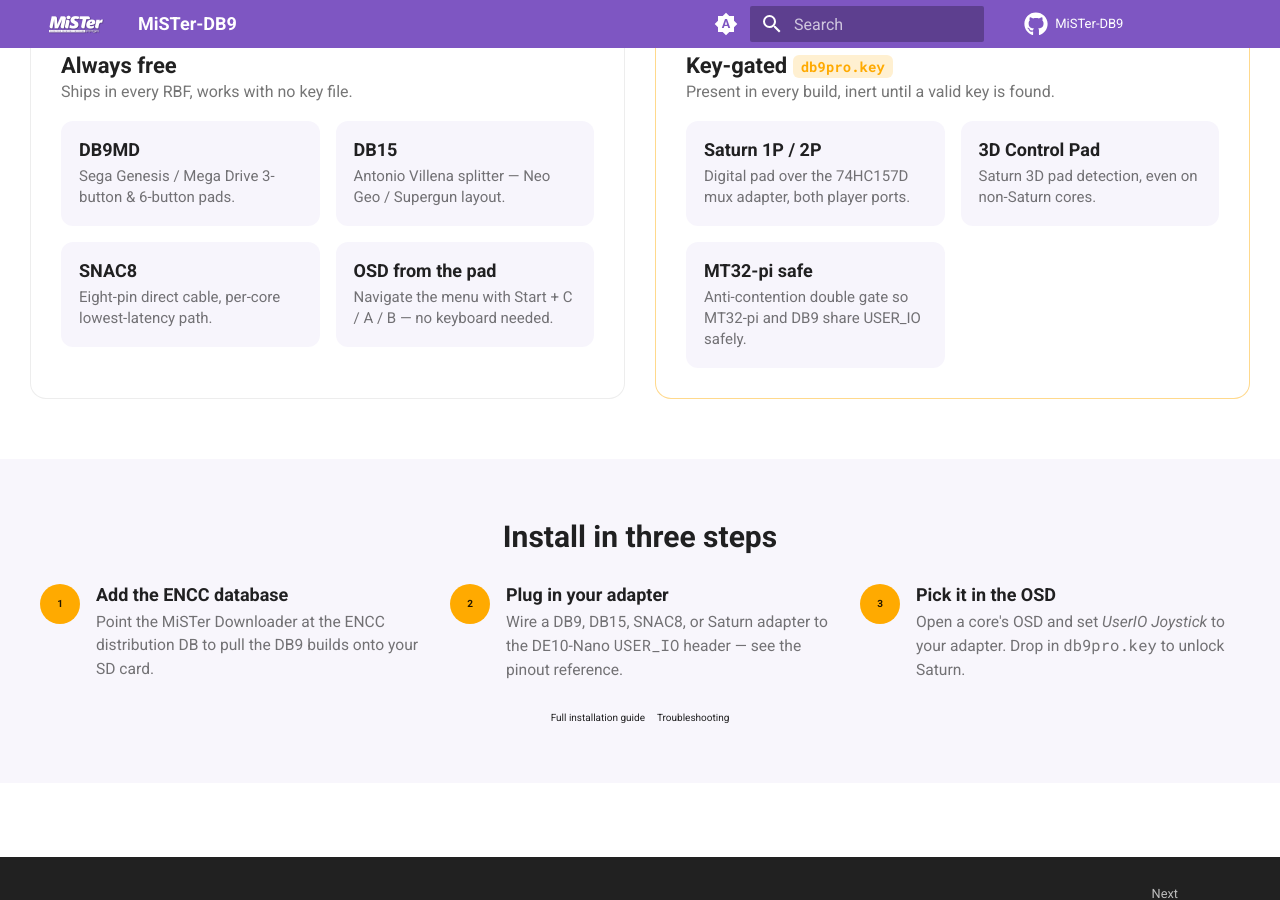
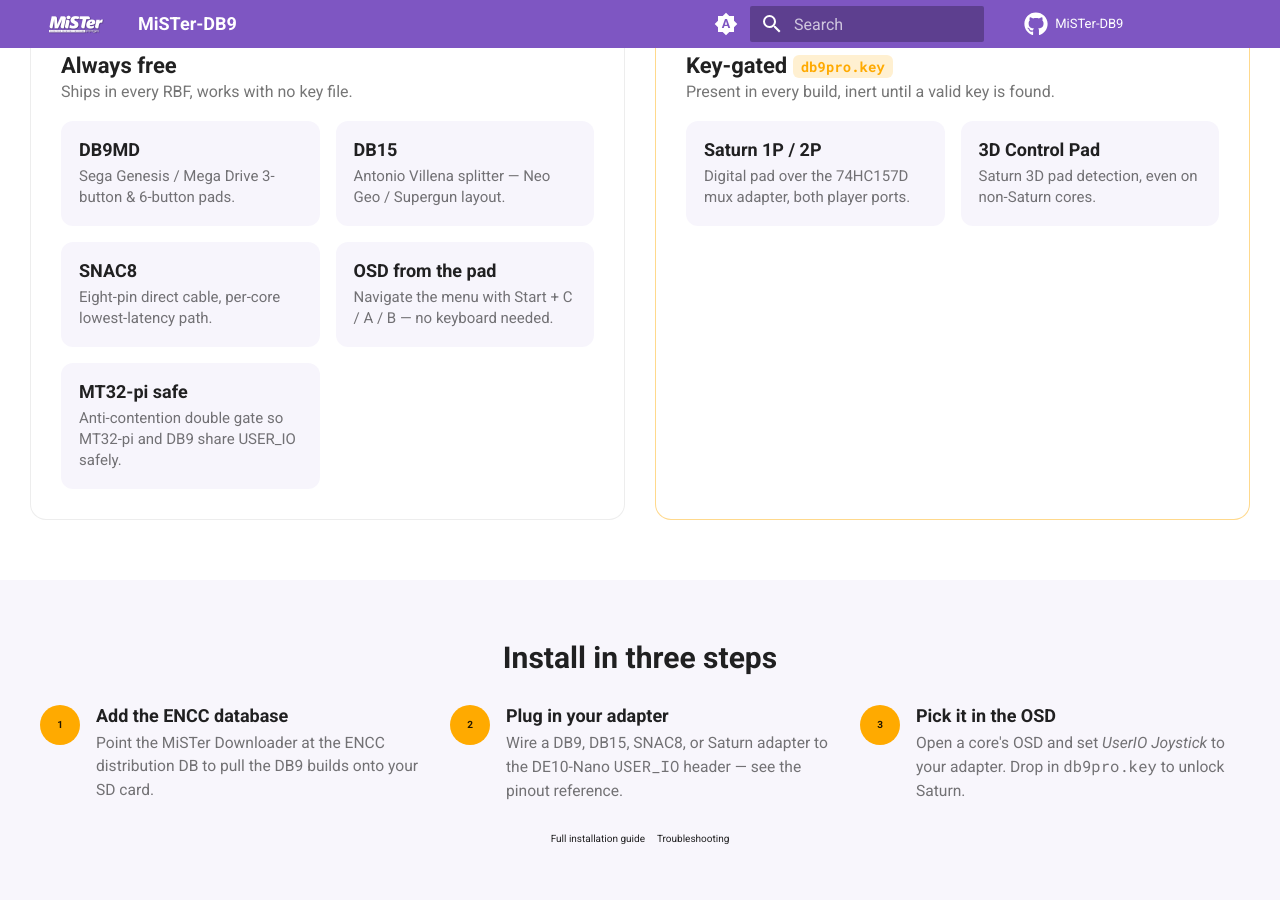
Before and after one commit to MiSTer-DB9/MiSTer-DB9.github.io, an MkDocs documentation site: the page built from docs/index.md, in a window 1280 px wide and 900 px high, scrolled down 614 px. Built offline with MkDocs 1.6.1 and Material for MkDocs 9.7.7, drawn with Linux system fonts in a browser that asks for light colours; part of the change alters nothing that is shown.

```diff
--- a/overrides/home.html
+++ b/overrides/home.html
@@ -55,6 +55,10 @@
             <h4>OSD from the pad</h4>
             <p>Navigate the menu with Start + C / A / B — no keyboard needed.</p>
           </li>
+          <li class="db9-card">
+            <h4>MT32-pi safe</h4>
+            <p>Anti-contention double gate so MT32-pi and DB9 share USER_IO safely.</p>
+          </li>
         </ul>
       </div>
 
@@ -69,10 +73,6 @@
           <li class="db9-card">
             <h4>3D Control Pad</h4>
             <p>Saturn 3D pad detection, even on non-Saturn cores.</p>
-          </li>
-          <li class="db9-card">
-            <h4>MT32-pi safe</h4>
-            <p>Anti-contention double gate so MT32-pi and DB9 share USER_IO safely.</p>
           </li>
         </ul>
       </div>
```
